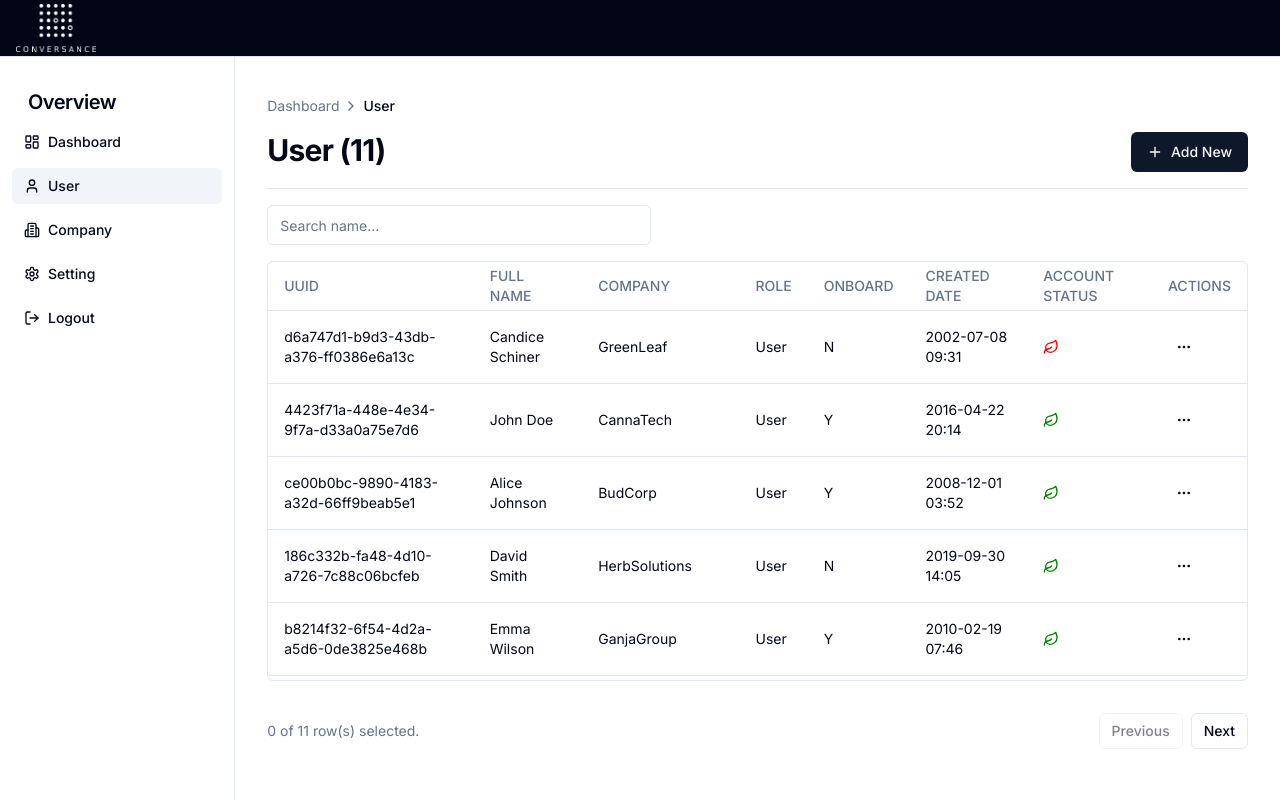
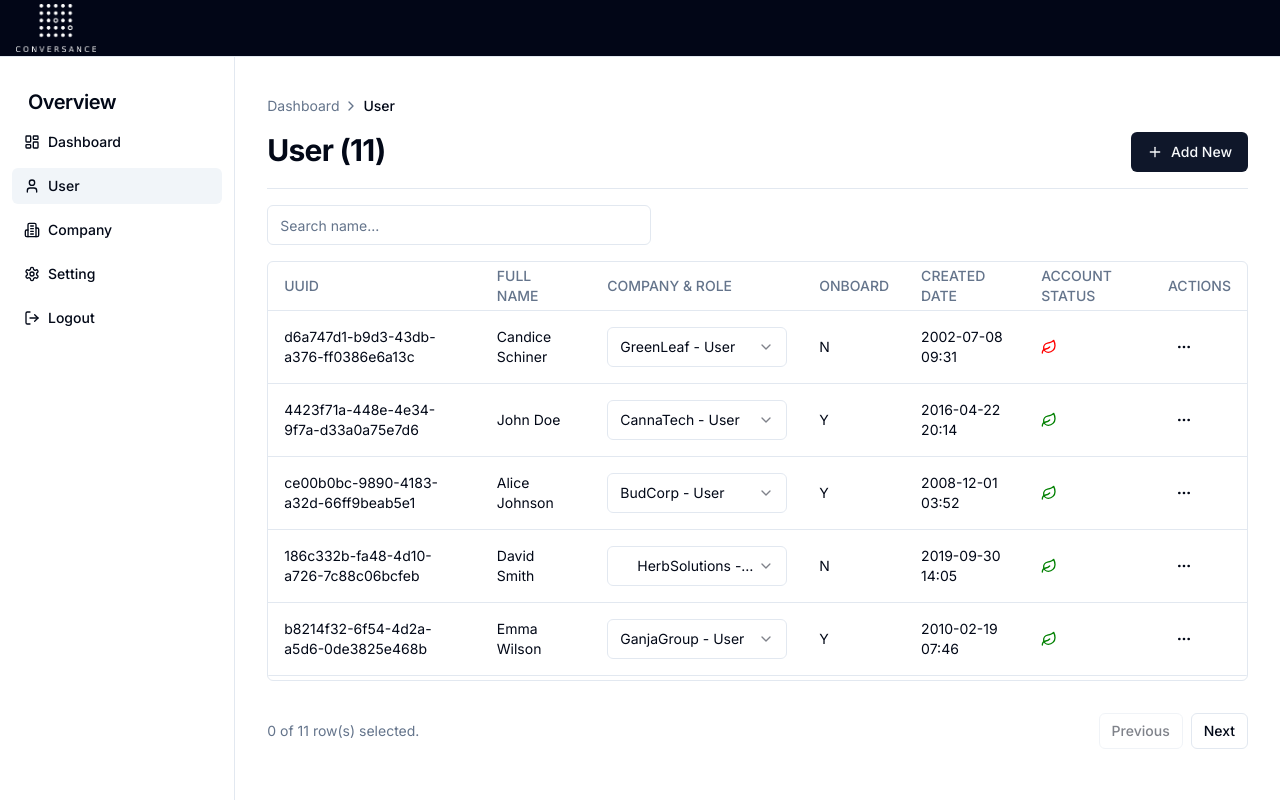
Before and after one commit to dav473/admin, a Next.js app in the folder my-app/: page /admin/users in a window 1280 px wide. Built offline with nearby package versions, Linux system fonts and the light colour scheme.

Commit message:
company role selection

```diff
--- a/my-app/components/tables/user-tables/cell-action.tsx
+++ b/my-app/components/tables/user-tables/cell-action.tsx
@@ -1,6 +1,7 @@
 "use client";
 import { AlertModal } from "@/components/ui/cus_alert-modal";
 import { Button } from "@/components/ui/button";
+import Icon from '@/components/ui/cus_icon';
 
 import {
   DropdownMenu,
@@ -10,21 +11,29 @@ import {
   DropdownMenuSeparator,
   DropdownMenuTrigger,
 } from "@/components/ui/dropdown-menu";
-import { User } from "@/types/index";
-import { Edit, MoreHorizontal, ShieldMinus,BookUser, ArrowLeftRight } from "lucide-react";
+import { ColumnAction } from "@/types/index";
+import {
+  Edit,
+  MoreHorizontal,
+  ShieldMinus,
+  BookUser,
+  ArrowLeftRight,
+} from "lucide-react";
 import { useRouter } from "next/navigation";
 import { useState } from "react";
 
-interface CellActionProps {
-  data: User;
+interface Props {
+  action: ColumnAction[];
 }
 
-export const CellAction: React.FC<CellActionProps> = ({ data }) => {
+export const CellAction = ({ action }: Props) => {
   const [loading, setLoading] = useState(false);
   const [open, setOpen] = useState(false);
   const router = useRouter();
 
   const onConfirm = async () => {};
+
+
 
   return (
     <>
@@ -44,26 +53,29 @@ export const CellAction: React.FC<CellActionProps> = ({ data }) => {
         <DropdownMenuContent align="end">
           <DropdownMenuLabel>Actions</DropdownMenuLabel>
 
-          <DropdownMenuItem  onClick={() => console.log("TODO")} >
-          <BookUser className="mr-2 h-4 w-4" /> View details</DropdownMenuItem>
 
-          <DropdownMenuItem  onClick={() => console.log("TODO")} >
-          <ArrowLeftRight className="mr-2 h-4 w-4" /> View transactions</DropdownMenuItem>
-            <DropdownMenuSeparator />
+          {action
+            .filter((item) => item.isTopSeparater)
+            .map((item) => (
+              <DropdownMenuItem key={item.id}  onClick={() => console.log("TODO")}>
+              <Icon name={item.icon} className="mr-2 h-4 w-4"/>{item.description}
+            </DropdownMenuItem>
+            ))}
 
-          <DropdownMenuItem
-            onClick={() => router.push(`/dashboard/user/${data.uuid}`)}
-          >
-            <Edit className="mr-2 h-4 w-4" /> Update
-          </DropdownMenuItem>
-          <DropdownMenuItem onClick={() => setOpen(true)}>
-            <ShieldMinus className="mr-2 h-4 w-4" /> Deactive
-          </DropdownMenuItem>
+
+          <DropdownMenuSeparator />
+
+          {action
+            .filter((item) => !item.isTopSeparater)
+            .map((item) => (
+              <DropdownMenuItem key={item.id} onClick={() => setOpen(true)}>
+                <Icon name={item.icon} className="mr-2 h-4 w-4"/>{item.description}
+              </DropdownMenuItem>
+            ))}
         </DropdownMenuContent>
       </DropdownMenu>
     </>
   );
 };
 
-
-ArrowLeftRight
+ArrowLeftRight;
--- a/my-app/components/tables/user-tables/columns.tsx
+++ b/my-app/components/tables/user-tables/columns.tsx
@@ -4,6 +4,8 @@ import { Company, User } from "@/types/index"
 import { ColumnDef } from "@tanstack/react-table"
 import { CellAction } from "./cell-action";
 import { Leaf } from "lucide-react";
+import { Selection } from "../../ui/cus_selection";
+import { UserActions, CompanyActions } from "@/constants/data";
 
 
 export const userColumns: ColumnDef<User>[] = [
@@ -18,17 +20,14 @@ export const userColumns: ColumnDef<User>[] = [
     accessorFn: (row) => `${row.first_name} ${row.last_name}`,
 
   },
-
   {
-    header: "COMPANY",
-    accessorFn: (row) => `${row.company}`,
+    header:"COMPANY & ROLE",
+    cell: ({ row }) => {
+      const {company, role} = row.original;
+      const combinedArray = company.map((company, index) => `${company}  -  ${role[index]}`);
+      return <Selection data={combinedArray} />
+    }
   },
-
-  {
-    header: "ROLE",
-    accessorFn: (row) => `${row.role}`,
-  },
-
   {
     header: "ONBOARD",
     accessorKey: "onboarded",
@@ -56,7 +55,7 @@ export const userColumns: ColumnDef<User>[] = [
   {
     header:"ACTIONS",
     id: "actions",
-    cell: ({ row }) => <CellAction data={row.original} />,
+    cell: ({ row }) => <CellAction action={UserActions} />,
   },
 ]
 
@@ -72,7 +71,7 @@ export const companyColumns: ColumnDef<Company>[] = [
 
   },
   {
-    header:"MEMBERS",
+    header:"MEMBER",
     accessorKey: "user",
     cell: ({ row }) => {
       const member:string[] = row.getValue("user");
@@ -85,7 +84,7 @@ export const companyColumns: ColumnDef<Company>[] = [
     accessorKey: "jurisdiction",
     cell: ({ row }) => {
       const jurisdiction:string[] = row.getValue("jurisdiction");
-      return <div>{jurisdiction.length}</div>
+      return <Selection data={jurisdiction} />
     }
   },
 
@@ -101,6 +100,6 @@ export const companyColumns: ColumnDef<Company>[] = [
   {
     header:"ACTIONS",
     id: "actions",
-    cell: ({ row }) => <CellAction data={row.original} />,
+    cell: ({ row }) => <CellAction action={CompanyActions} />,
   },
 ]
--- /dev/null
+++ b/my-app/components/ui/cus_icon.tsx
@@ -0,0 +1,15 @@
+import { icons } from 'lucide-react';
+
+interface Props {
+    name: keyof typeof icons;
+    color?: string;
+    size?: number;
+    className?:string;
+}
+const Icon = ({ name, color, size, className }:Props) => {
+  const LucideIcon = icons[name];
+
+  return <LucideIcon className={className} color={color} size={size} />;
+};
+
+export default Icon;
--- /dev/null
+++ b/my-app/components/ui/cus_selection.tsx
@@ -0,0 +1,28 @@
+import {
+    Select,
+    SelectContent,
+    SelectItem,
+    SelectTrigger,
+    SelectValue,
+} from "@/components/ui/select"
+import React from 'react'
+
+interface Props {
+    data:string[]
+}
+export const Selection = ({data}:Props) => {
+  return (
+    <div>
+        <Select>
+  <SelectTrigger className="w-[180px]" disabled={data.length === 0}>
+    <SelectValue placeholder={data[0]} />
+  </SelectTrigger>
+  <SelectContent>
+    {
+        data.map((item) => <SelectItem key={item} value={item}>{item}</SelectItem>)
+    }
+  </SelectContent>
+</Select>
+    </div>
+  )
+}
--- a/my-app/constants/data.ts
+++ b/my-app/constants/data.ts
@@ -1,5 +1,5 @@
 
-import { NavItem, User, Company } from "@/types";
+import { NavItem, User, Company, ColumnAction } from "@/types";
 
   export const companies: Company[] = [
     {
@@ -73,111 +73,111 @@ import { NavItem, User, Company } from "@/types";
       uuid: "d6a747d1-b9d3-43db-a376-ff0386e6a13c",
       first_name: "Candice",
       last_name: "Schiner",
-      company: "GreenLeaf",
-      role: "User",
+      company: ["GreenLeaf", "CannabisCo", "WeedWorks", "HighLifeEnterprises"],
+      role: ["User","User","User","User"],
       created_at: "2002-07-08T09:31:05.843Z",
       onboarded: false,
-      isactive:false
+      isactive: false
     },
     {
       uuid: "4423f71a-448e-4e34-9f7a-d33a0a75e7d6",
       first_name: "John",
       last_name: "Doe",
-      company: "CannaTech",
-      role: "User",
+      company: ["CannaTech"],
+      role: ["User"],
       created_at: "2016-04-22T20:14:17.621Z",
       onboarded: true,
-      isactive:true
+      isactive: true
     },
     {
       uuid: "ce00b0bc-9890-4183-a32d-66ff9beab5e1",
       first_name: "Alice",
       last_name: "Johnson",
-      company: "BudCorp",
-      role: "User",
+      company: ["BudCorp"],
+      role: ["User"],
       created_at: "2008-12-01T03:52:33.019Z",
       onboarded: true,
-      isactive:true
+      isactive: true
     },
     {
       uuid: "186c332b-fa48-4d10-a726-7c88c06bcfeb",
       first_name: "David",
       last_name: "Smith",
-      company: "HerbSolutions",
-      role: "User",
+      company: ["HerbSolutions"],
+      role: ["User"],
       created_at: "2019-09-30T14:05:45.993Z",
       onboarded: false,
-      isactive:true
+      isactive: true
     },
     {
       uuid: "b8214f32-6f54-4d2a-a5d6-0de3825e468b",
       first_name: "Emma",
       last_name: "Wilson",
-      company: "GanjaGroup",
-      role: "User",
+      company: ["GanjaGroup"],
+      role: ["User"],
       created_at: "2010-02-19T07:46:57.348Z",
       onboarded: true,
-      isactive:true
+      isactive: true
     },
     {
       uuid: "5d2e6351-35d2-482a-a82f-44cbff1eef2e",
       first_name: "James",
       last_name: "Brown",
-      company: "CannabisCo",
-      role: "User",
+      company: ["CannabisCo"],
+      role: ["User"],
       created_at: "2006-10-17T19:28:41.489Z",
       onboarded: false,
-      isactive:true
+      isactive: true
     },
     {
       uuid: "d0bb2e7a-1e3e-4e90-a661-1a5e2f86e7ae",
       first_name: "Laura",
       last_name: "White",
-      company: "THC Innovations",
-      role: "User",
+      company: ["THC Innovations"],
+      role: ["User"],
       created_at: "2017-05-11T16:39:59.775Z",
       onboarded: true,
-      isactive:true
+      isactive: true
     },
     {
       uuid: "b6b4be71-128b-4b8b-9a26-3ff1315ad71e",
       first_name: "Michael",
       last_name: "Lee",
-      company: "MarijuanaTech",
-      role: "User",
+      company: ["MarijuanaTech"],
+      role: ["User"],
       created_at: "2014-11-28T22:53:22.234Z",
       onboarded: false,
-      isactive:true
+      isactive: true
     },
     {
       uuid: "166a0b4e-daa1-4cbf-af61-b0143f28a672",
       first_name: "Olivia",
       last_name: "Green",
-      company: "CannabisCreations",
-      role: "User",
+      company: ["CannabisCreations"],
+      role: ["User"],
       created_at: "2005-08-05T13:20:37.610Z",
       onboarded: true,
-      isactive:true
+      isactive: true
     },
     {
       uuid: "bb9d0f7d-b8d3-47f5-9f34-579af21e33da",
       first_name: "Robert",
       last_name: "Taylor",
-      company: "PotPro",
-      role: "User",
+      company: ["PotPro"],
+      role: ["User"],
       created_at: "2012-06-26T01:12:49.889Z",
       onboarded: false,
-      isactive:true
+      isactive: true
     },
     {
       uuid: "bb9d0f7d-b8d3-47f5-9f34-579af21e33da",
       first_name: "Robert",
       last_name: "Taylor",
-      company: "PotPro",
-      role: "User",
+      company: ["PotPro"],
+      role: ["User"],
       created_at: "2012-06-26T01:12:49.889Z",
       onboarded: false,
-      isactive:true
+      isactive: true
     }
   ];
 
@@ -213,3 +213,47 @@ export const navItems: NavItem[] = [
       label: "Logout",
     },
   ];
+
+  export const UserActions: ColumnAction[] = [{
+    id:1,
+    isTopSeparater:true,
+    description:"View details",
+    icon:"BookUser",
+    url:"/admin/companies/edit"
+  },
+  {
+    id:2,
+    isTopSeparater:true,
+    description:"View transactions",
+    icon:"ArrowLeftRight",
+    url:"/admin/companies/edit"
+  },{
+    id:3,
+    isTopSeparater:false,
+    description:"Update",
+    icon:"PenLine",
+    url:"/admin/companies/edit"
+  },{
+    id:4,
+    isTopSeparater:false,
+    description:"Deactive",
+    icon:"ShieldMinus",
+    url:"/admin/companies/edit"
+  }
+
+]
+
+export const CompanyActions: ColumnAction[] = [{
+  id:1,
+  isTopSeparater:true,
+  description:"View details",
+  icon:"BookUser",
+  url:"/admin/companies/edit"
+},
+{
+  id:2,
+  isTopSeparater:true,
+  description:"Update",
+  icon:"PenLine",
+  url:"/admin/companies/edit"
+}]
```
Also changed, not shown: my-app/types/index.d.ts (+9 -3 lines).
